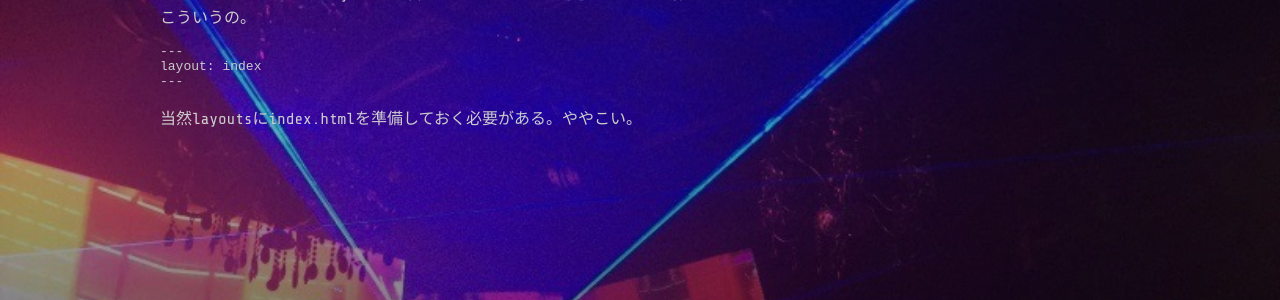
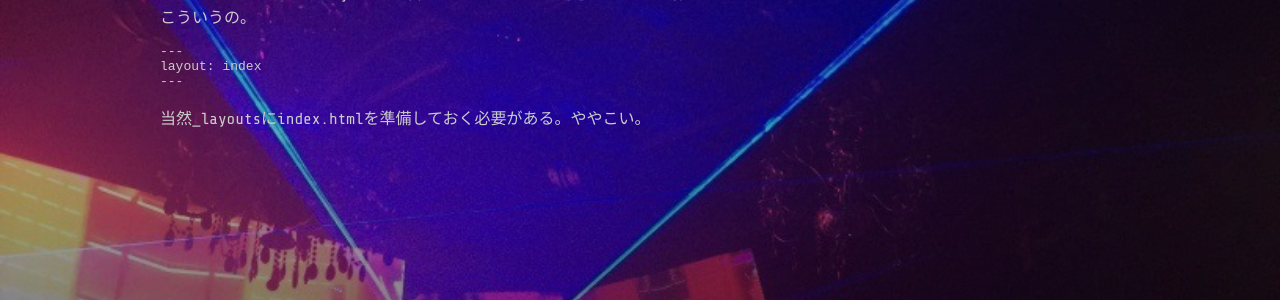
Before and after one commit to switchworks/switchworks.github.io, a Jekyll site: the page built from _posts/2019-06-13-pagi.md, in a window 1280 px wide. Shown: the part 282-582 px from the top of the page. Built offline with Jekyll 4.4.1, drawn with Linux system fonts in a browser that asks for light colours; our own code applies the rules of GitHub Pages for plain Markdown files.

```diff
--- a/_posts/2019-06-13-pagi.md
+++ b/_posts/2019-06-13-pagi.md
@@ -12,4 +12,4 @@ YAML Front Matterにlayoutだけ書いたindex.htmlを用意するのが正解
 layout: index
 ---
 ~~~
-当然layoutsにindex.htmlを準備しておく必要がある。ややこい。
+当然_layoutsにindex.htmlを準備しておく必要がある。ややこい。
```
